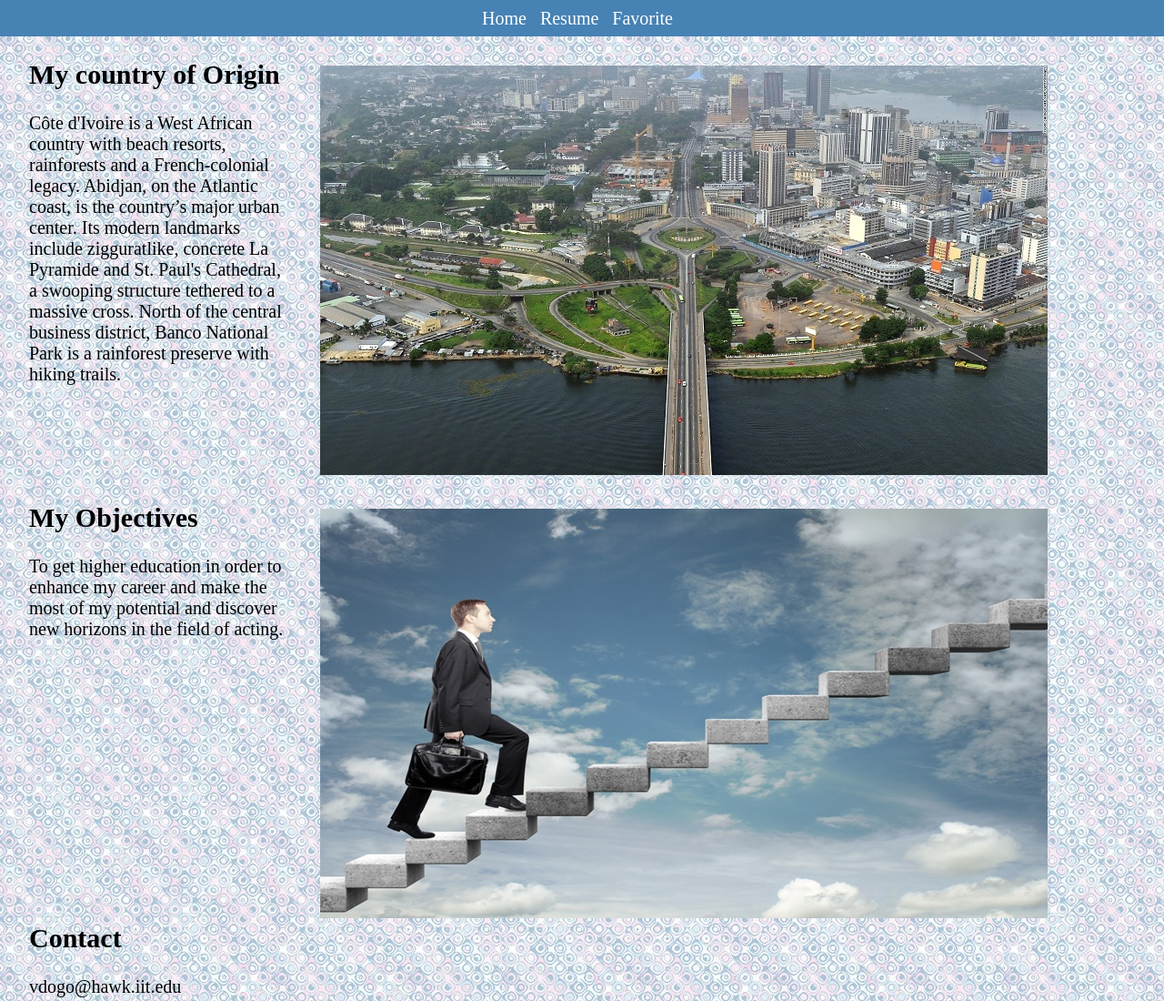
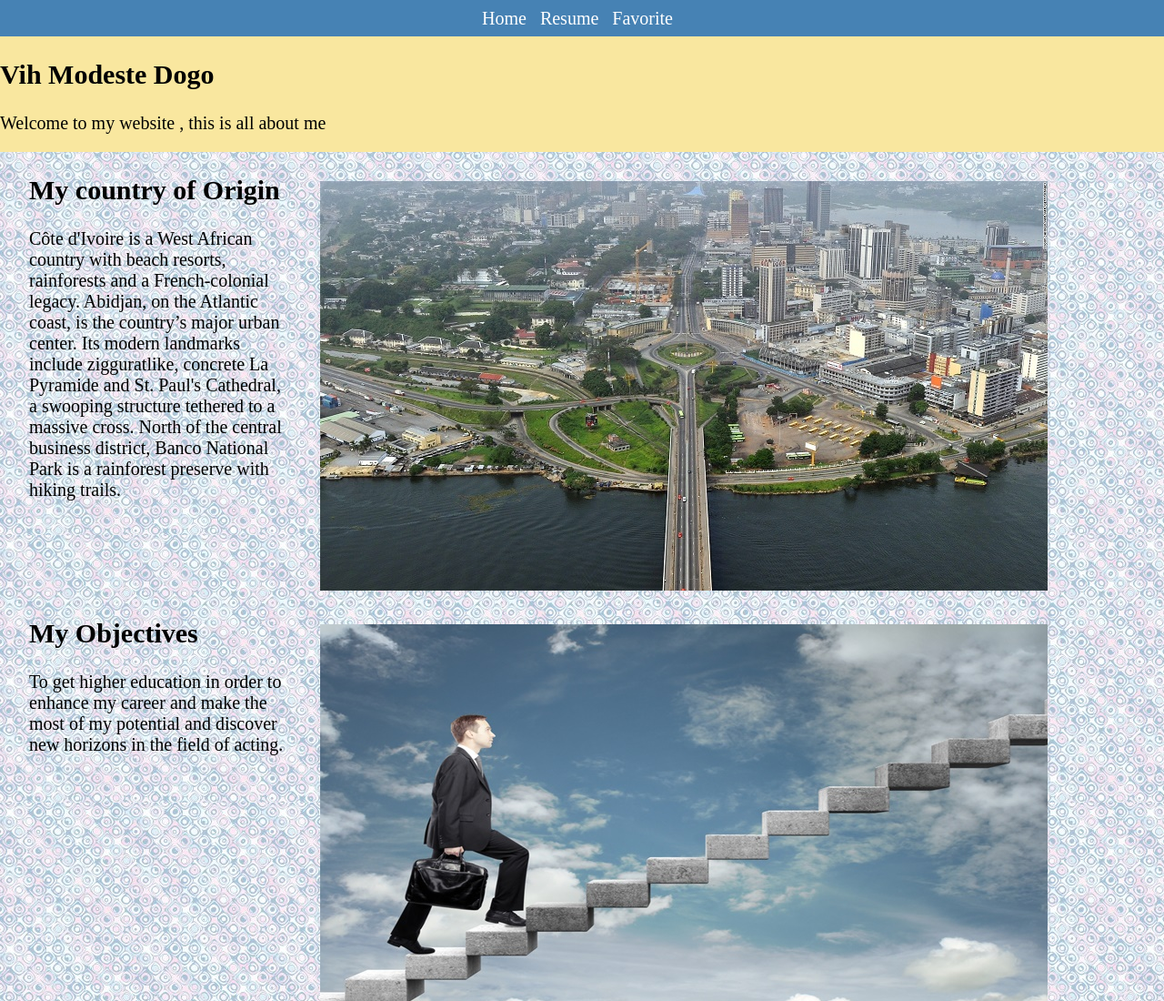
Before and after one commit to dvmodeste/Project-2, a plain HTML site: page index.html in a window 1280 px wide. Shown: the top 1100 px of the page at 91% size. Drawn offline with Linux system fonts and the light colour scheme.

Commit message:
adding a title to my home page

```diff
--- a/index.html
+++ b/index.html
@@ -15,6 +15,12 @@
 	  </ul>
 	 </nav>
 	</header>
+	<main id="home">
+	  <section id="welcome">
+	   <h2> Vih Modeste Dogo</h2>
+	   <p>Welcome to my website , this is all about me</p>
+	  </section>
+	</main>
 	  <div class="text">
 	  <h2>My country of Origin</h2>
       <p>Côte d'Ivoire is a West African country with beach resorts, rainforests and a French-colonial legacy. Abidjan, on the Atlantic coast, is the country’s major urban center. Its modern landmarks include zigguratlike, concrete La Pyramide and St. Paul's Cathedral, a swooping structure tethered to a massive cross. North of the central business district, Banco National Park is a rainforest preserve with hiking trails.</p>
--- a/style.css
+++ b/style.css
@@ -58,6 +58,14 @@ h1{
 .title{
 	float: left;
 }
+
+section#welcome{
+  padding:0;
+  margin:0;
+  overflow: auto;
+  background:#F9E79F;
+}
+
 #contact {
 	width : 95%;
 	margin : 2.5% 2.5%;
```
